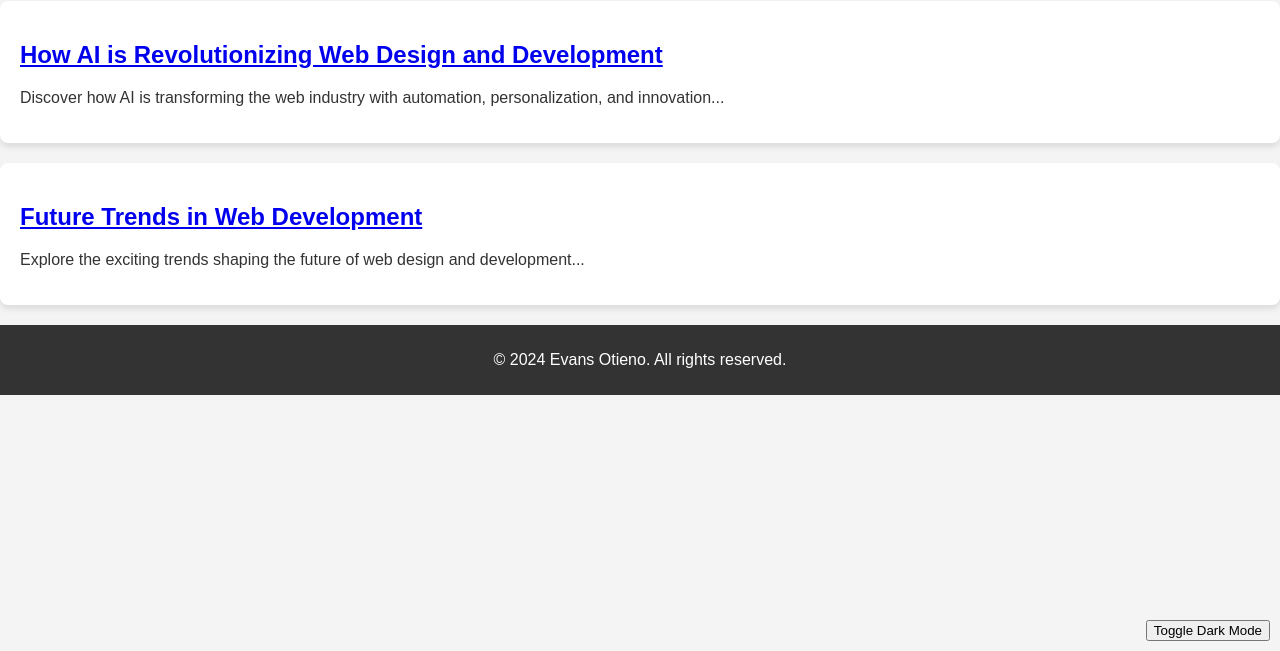
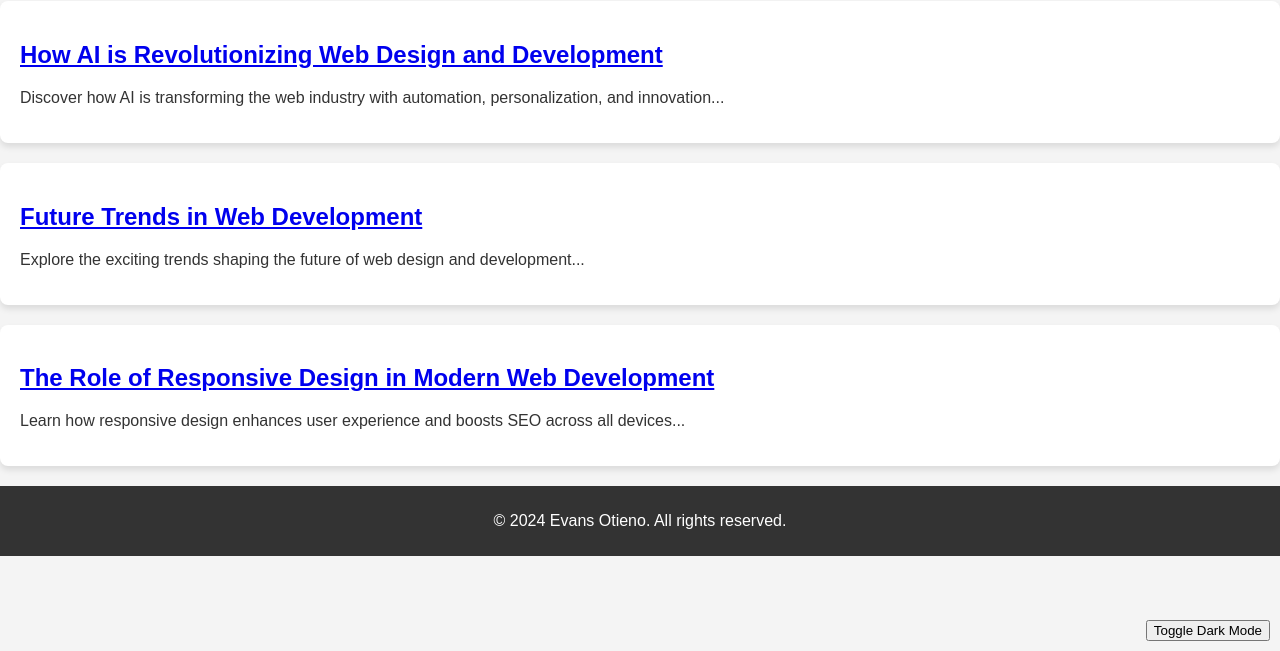
Before and after one commit to evans351/My-Blog, a plain HTML site: page index.html in a window 1280 px wide. Shown: the part 149-800 px from the top of the page. Drawn offline with Linux system fonts and the light colour scheme.

Commit message:
Update index.html

```diff
--- a/index.html
+++ b/index.html
@@ -39,6 +39,10 @@
             <h2><a href="blog2.html">Future Trends in Web Development</a></h2>
             <p>Explore the exciting trends shaping the future of web design and development...</p>
         </div>
+        <div class="blog-snippet">
+            <h2><a href="blog3.html">The Role of Responsive Design in Modern Web Development</a></h2>
+            <p>Learn how responsive design enhances user experience and boosts SEO across all devices...</p>
+         </div>
     </main>
     <footer>
         <p>&copy; 2024 Evans Otieno. All rights reserved.</p>
```
